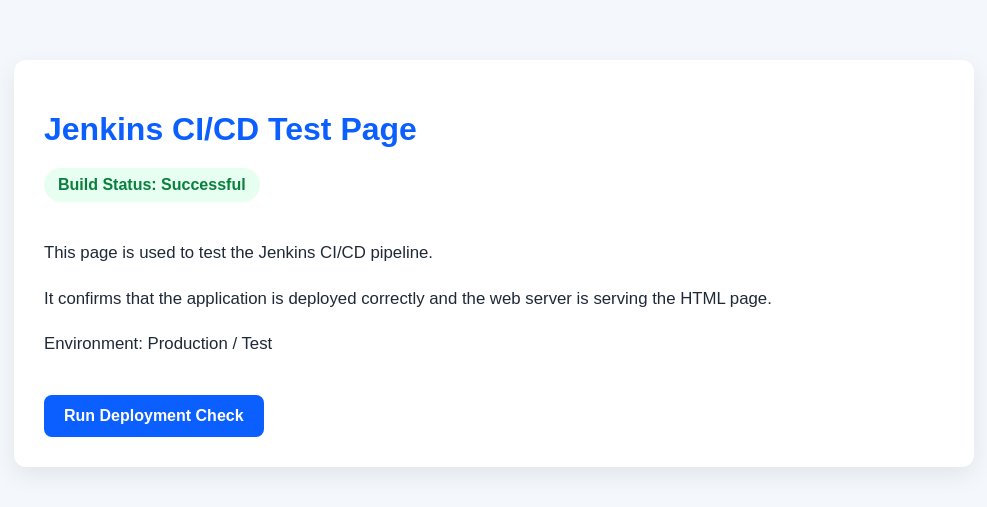
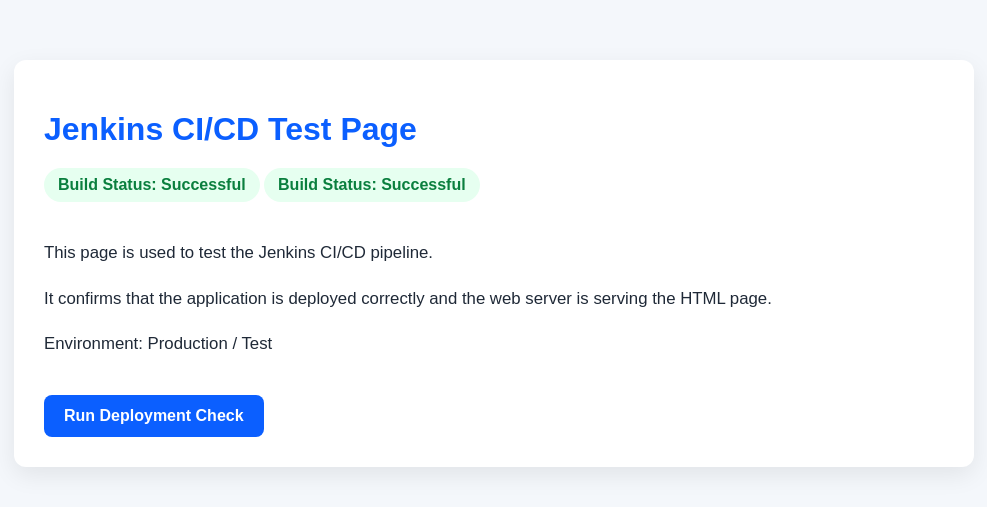
Before and after one commit to kisan0717/flask-app-jenkins, a Flask app: page / in a window 1280 px wide. Shown: the top 507 px of the page, without its empty margins (146-1133 px from the left). Run offline with Flask 2, Linux system fonts and the light colour scheme.

Commit message:
test period

```diff
--- a/templates/index.html
+++ b/templates/index.html
@@ -57,6 +57,7 @@
     <div class="container">
         <h1>Jenkins CI/CD Test Page</h1>
         <div class="status">Build Status: Successful</div>
+        <div class="status">Build Status: Successful</div>
         <div class="info">
             <p>This page is used to test the Jenkins CI/CD pipeline.</p>
             <p>It confirms that the application is deployed correctly and the web server is serving the HTML page.</p>
```
